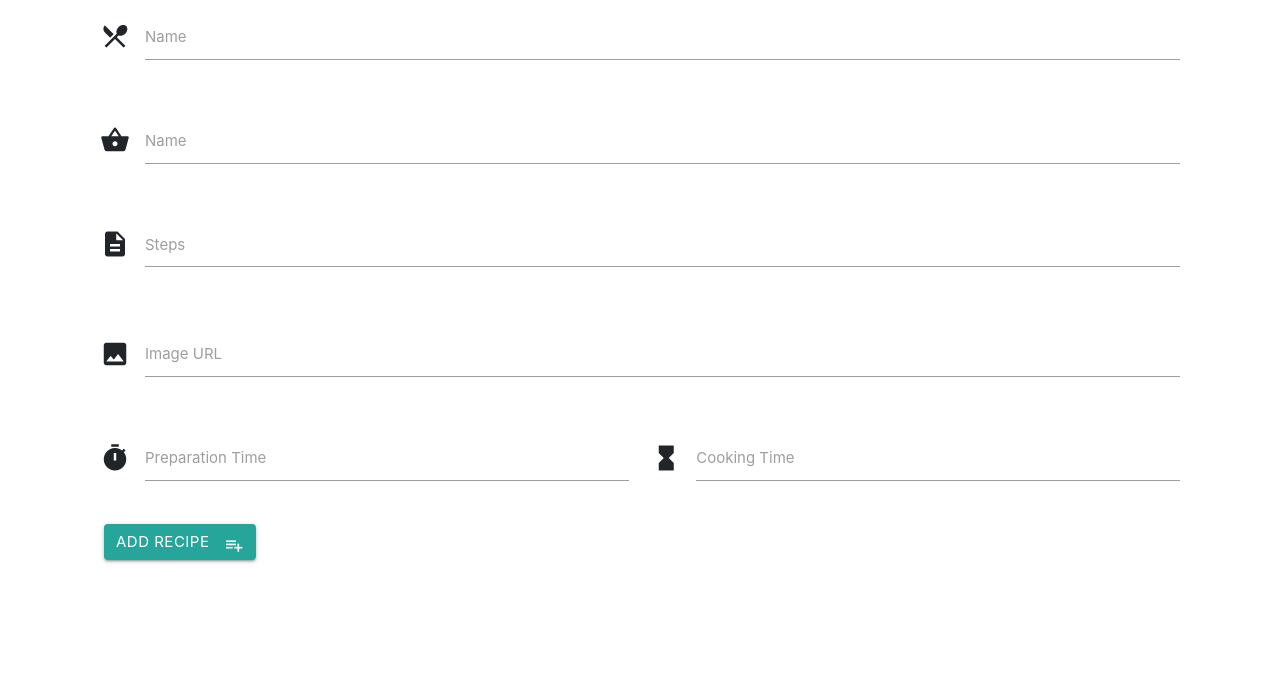
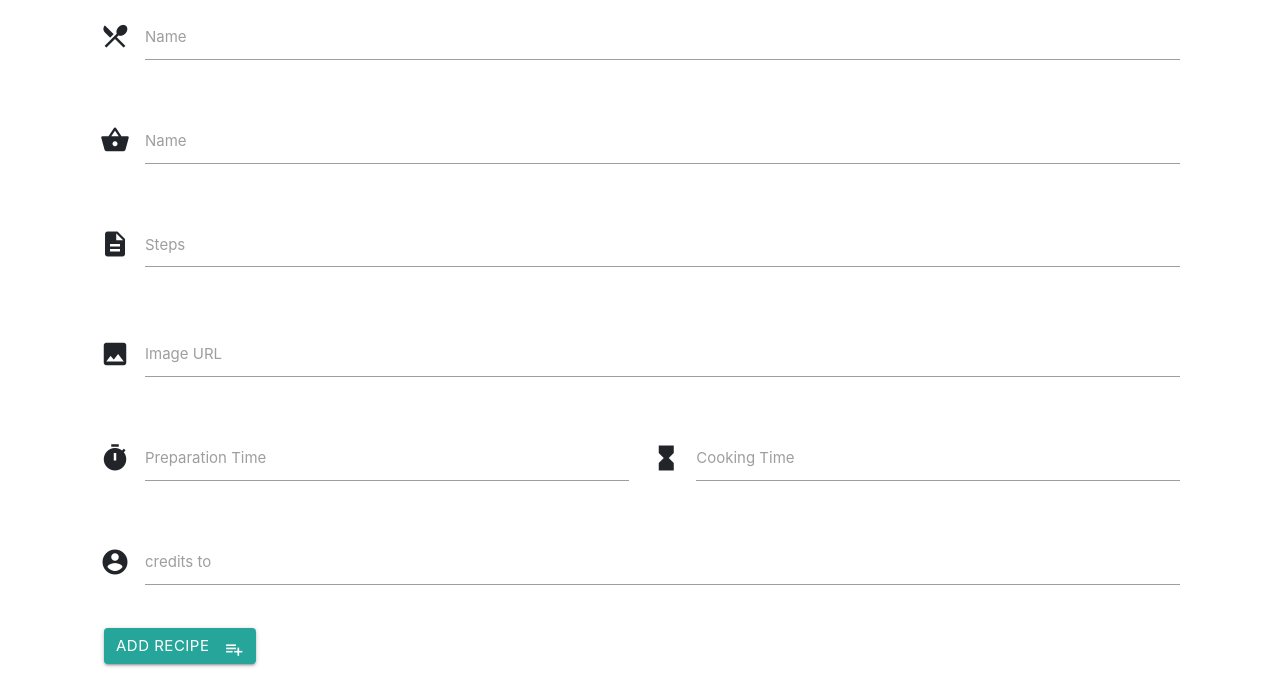
Before and after one commit to Code-Institute-Submissions/recipes-1, a Flask app: template templates/edit_recipes.html in a window 1280 px wide. Shown: the part 118-802 px from the top of the page. Before the commit the page ends 681 px from the top, so only its background shows below. Run offline with Flask 2, Linux system fonts and the light colour scheme; the template is opened without the code that fills it, so the values that code supplies are empty; some libraries are stand-ins or nearby versions.

Commit message:
Forgot to add credit form in edit recipe

```diff
--- a/templates/edit_recipes.html
+++ b/templates/edit_recipes.html
@@ -43,6 +43,13 @@
           <label for="icon_telephone">Cooking Time</label>
         </div>
       </div>
+      <div class="row">
+        <div class="input-field col s6">
+          <i class="material-icons prefix">account_circle</i>
+          <input id="credit" name='credit'type="text" class="validate" required>
+          <label for="icon_telephone">credits to</label>
+        </div>
+      </div>
         <div class="row">
           <div class="col-md-12">
       <button class="btn waves-effect waves-light" type="submit" name="action">Add Recipe
```
